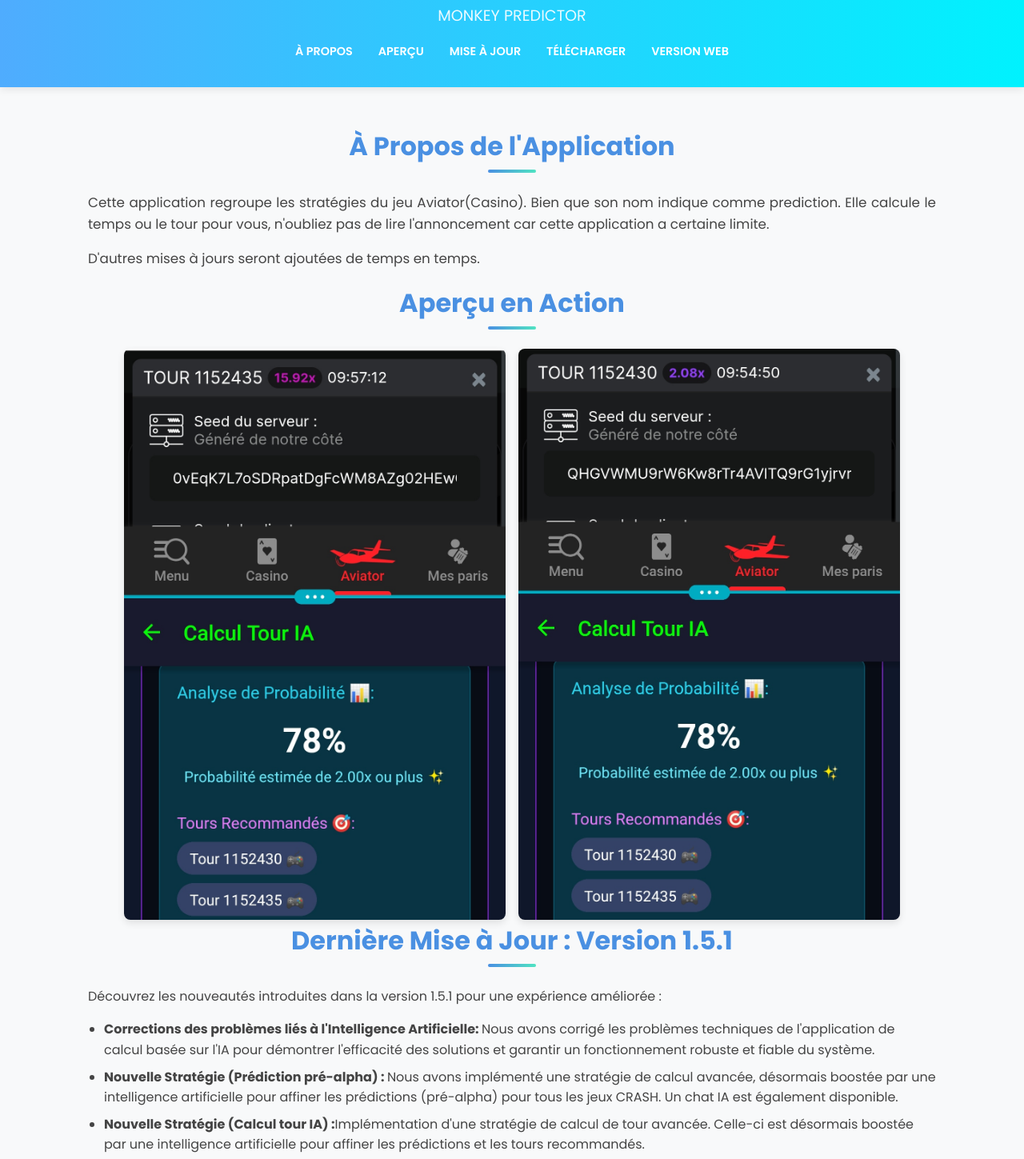
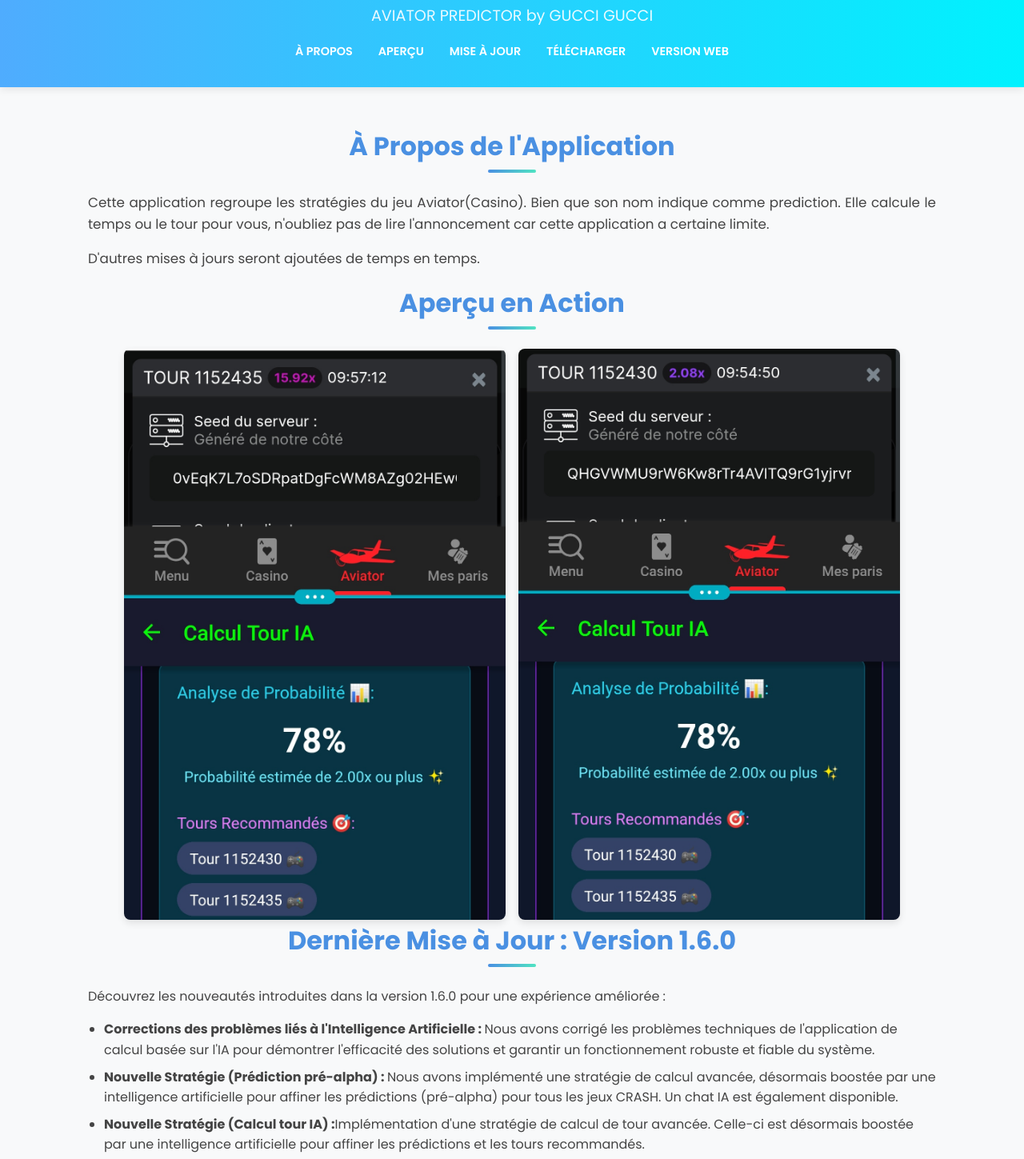
Before and after one commit to Monkey-D-Luffy-11056/Aviator_Predictor, a plain HTML site: page index.html in a window 1280 px wide. Shown: the part 123-1572 px from the top of the page at 80% size. Drawn offline with Linux system fonts and the light colour scheme.

Commit message:
Update branding and version information in index.html

```diff
--- a/index.html
+++ b/index.html
@@ -14,7 +14,7 @@
     <header>
         <div class="container">
             <h1><img src="placeholder-icon.png" alt="App Icon" class="app-icon"> Aviator Predictor</h1>
-            <p class="tagline">MONKEY PREDICTOR</p>
+            <p class="tagline">AVIATOR PREDICTOR by GUCCI GUCCI</p>
 
             <!-- MENU DE NAVIGATION -->
             <nav class="navbar">
@@ -52,11 +52,11 @@
         </section>
 
         <section id="update-info" class="container">
-            <h2>Dernière Mise à Jour : Version 1.5.1</h2>
-            <p>Découvrez les nouveautés introduites dans la version 1.5.1 pour une expérience améliorée :</p>
+            <h2>Dernière Mise à Jour : Version 1.6.0</h2>
+            <p>Découvrez les nouveautés introduites dans la version 1.6.0 pour une expérience améliorée :</p>
             <ul style="margin-top: 1rem; margin-bottom: 1.5rem; padding-left: 20px;">
                  <li style="margin-bottom: 0.5rem;">
-                   <strong>Corrections des problèmes liés à l'Intelligence Artificielle: </strong>Nous avons corrigé les problèmes techniques de l'application de calcul basée sur l'IA pour démontrer l'efficacité des solutions et garantir un fonctionnement robuste et fiable du système.</li>
+                   <strong>Corrections des problèmes liés à l'Intelligence Artificielle : </strong>Nous avons corrigé les problèmes techniques de l'application de calcul basée sur l'IA pour démontrer l'efficacité des solutions et garantir un fonctionnement robuste et fiable du système.</li>
                     <strong></strong> </li>
                 <li style="margin-bottom: 0.5rem;">
                    <strong>Nouvelle Stratégie (Prédiction pré-alpha) : </strong>Nous avons implémenté une stratégie de calcul avancée, désormais boostée par une intelligence artificielle pour affiner les prédictions (pré-alpha) pour tous les jeux CRASH. Un chat IA est également disponible.</li>
@@ -118,7 +118,7 @@
 
     <footer>
         <div class="container">
-             <p>© 2025 Monkey Predictor. Tous droits réservés.</p>
+             <p>© 2025 Aviator Predictor by Gucci Gucci. Tous droits réservés.</p>
              <!-- LIGNE MODIFIÉE CI-DESSOUS -->
              <p>Des questions ? <a href="https://contact-monkey.netlify.app/" target="_blank" rel="noopener noreferrer">Contactez-nous via notre formulaire</a></p>
         </div>
```
